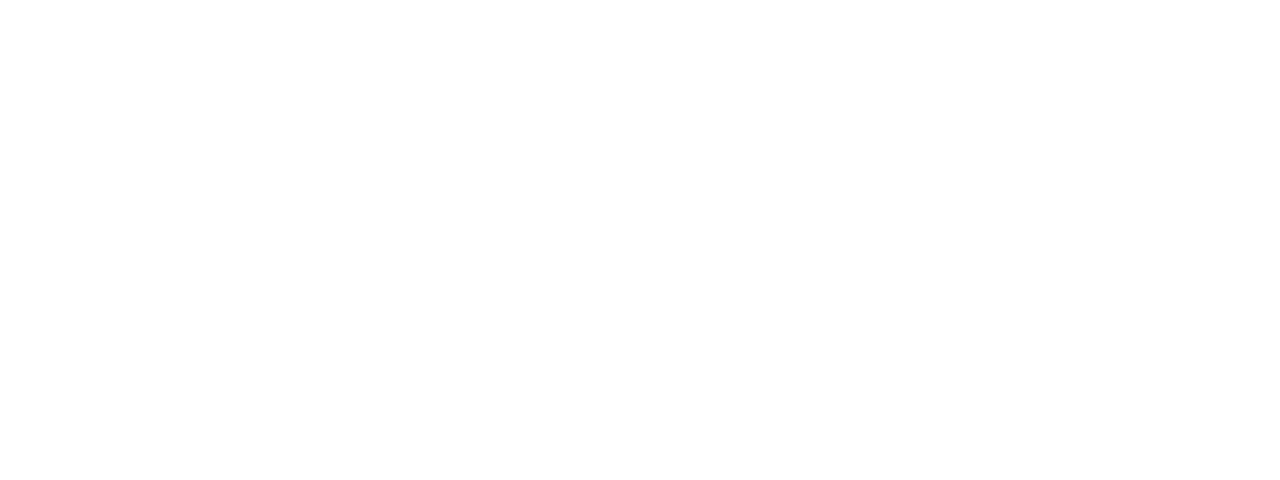
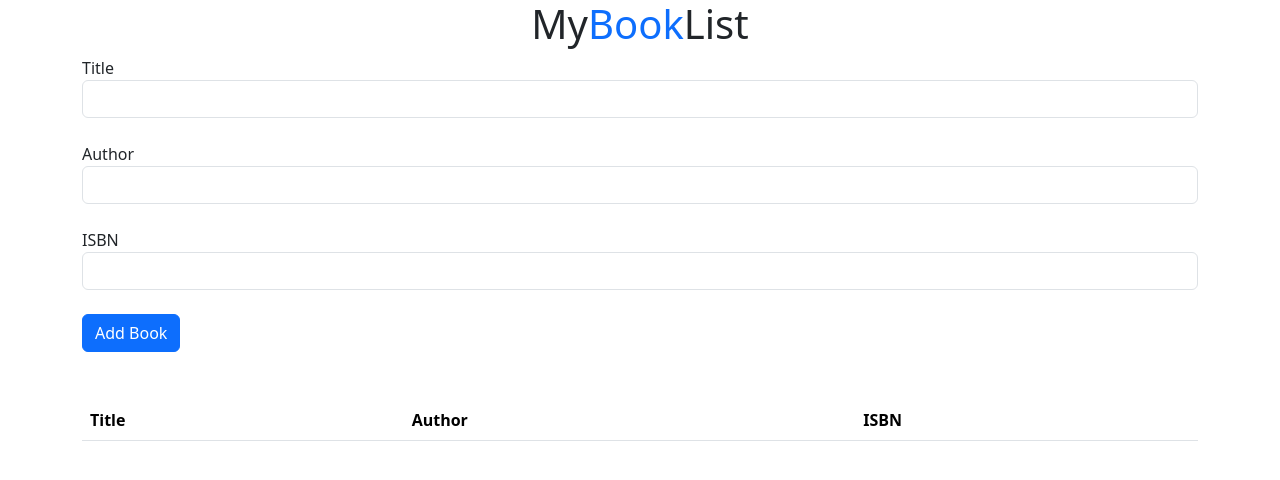
Before and after one commit to acciojob/book-list-Saurabh-Kumar20-24, a website: page main.html in a window 1280 px wide. Drawn offline with nearby package versions, Linux system fonts and the light colour scheme.

Commit message:
created a submission

```diff
--- a/main.html
+++ b/main.html
@@ -4,10 +4,40 @@
 
 <head>
 	<link rel="stylesheet" href="styles.css">
+	<link href="https://cdn.jsdelivr.net/npm/bootstrap@5.3.5/dist/css/bootstrap.min.css" rel="stylesheet" integrity="sha384-SgOJa3DmI69IUzQ2PVdRZhwQ+dy64/BUtbMJw1MZ8t5HZApcHrRKUc4W0kG879m7" crossorigin="anonymous">
 </head>
 
 <body>
 	<!-- the entire body must be written by student -->
+	<div class="form-group container">
+        <h1 class="text-center">My<span class="text-primary">Book</span>List</h1>
+		<label for="title">Title</label><br>
+		<input class="form-control" type="text" id="title"/><br>
+		<label for="author">Author</label><br>
+		<input class="form-control" type="text" id="author"/><br>
+		<label for="isbn">ISBN</label><br>
+		<input class="form-control" type="text" id="isbn"/><br>
+		<button class="btn btn-primary mb-5" id="btn">Add Book</button>
+
+	</div>
+	<div class="container">
+		<table class="table">
+  <thead>
+    <tr>
+
+      <th scope="col">Title</th>
+      <th scope="col">Author</th>
+      <th scope="col">ISBN</th>
+    </tr>
+  </thead>
+  <tbody class="table-group-divider">
+
+
+  </tbody>
+</table>
+	</div>
+
+	<script src="https://cdn.jsdelivr.net/npm/bootstrap@5.3.5/dist/js/bootstrap.bundle.min.js" integrity="sha384-k6d4wzSIapyDyv1kpU366/PK5hCdSbCRGRCMv+eplOQJWyd1fbcAu9OCUj5zNLiq" crossorigin="anonymous"></script>
     <script type="text/javascript" src="./script.js">
 </script>
 
--- a/script.js
+++ b/script.js
@@ -1 +1,8 @@
 //your JS code here. If required.
+let inputT=document.getElementById("title");
+let inputA=document.getElementById("author");
+let inputI=document.getElementById("isbn");
+
+document.getElementById("btn").addEventListener("click",()=>{
+	console.log(inputT.value)
+});
```
